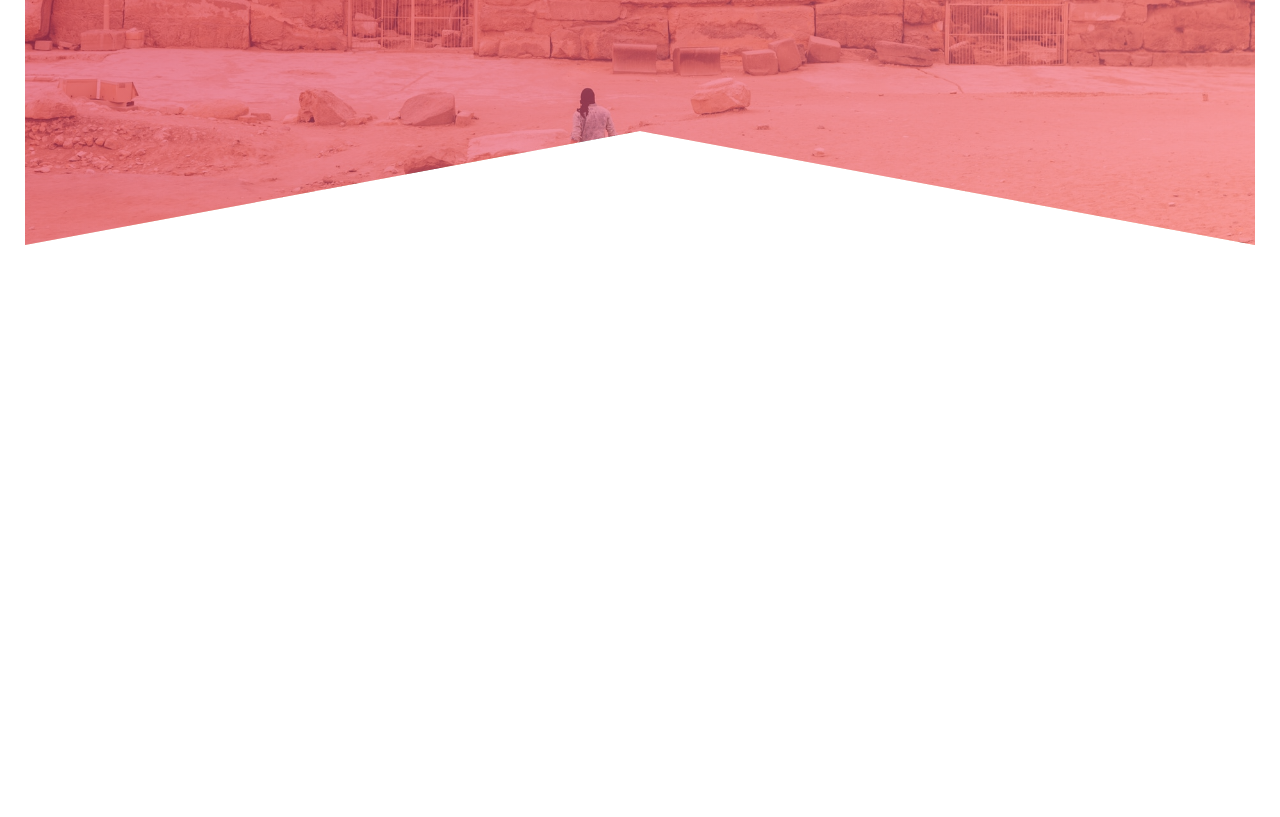
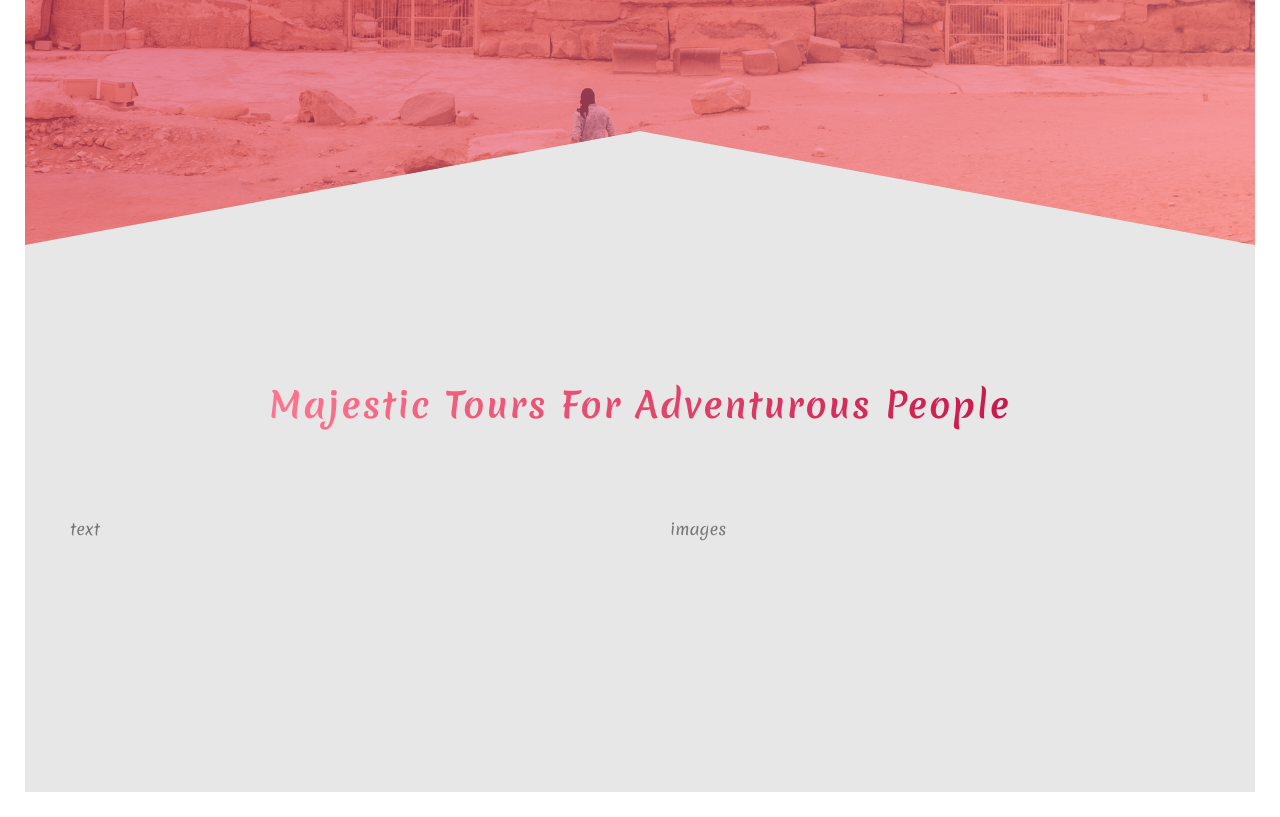
Before and after one commit to Ahmed-Roshdy-1/TOURLIFE, a website: page index.html in a window 1280 px wide. Shown: the part 540-1357 px from the top of the page. Before the commit the page ends 810 px from the top, so only its background shows below. Drawn offline with Linux system fonts and the light colour scheme; a web font is replaced by a local one.

Commit message:
about section

```diff
--- a/index.html
+++ b/index.html
@@ -28,8 +28,20 @@
       </div>
     </header>
 
+    <main>
+      <!-- about Section -->
+      <section class="about">
+        <div class="u-center-text u-margin-bottom-8">
+          <h2 class="heading-secondary"> Majestic tours for adventurous people </h2>
+        </div>
 
-
+        <div class="row">
+          <div class="col-1-of-2"> text </div>
+          <div class="col-1-of-2"> images </div>
+        </div>
+      </section>
+      <!-- End of about section -->
+    </main>
 
     <!-- Grid system -->
     <!-- <section class="grid-test">
@@ -67,7 +79,5 @@
         <div class="col-3-of-4"> col-3-of-4 </div>
       </div>
     </section> -->
-
-
   </body>
 </html>
--- a/sass/abstracts/_variavles.scss
+++ b/sass/abstracts/_variavles.scss
@@ -2,6 +2,9 @@
 $color-primary: #ff4d6d;
 $color-primary-light: #ff758f;
 $color-primary-dark: #c9184a;
+
+$color-grey-light-1: #e7e7e7;
+
 $color-grey-dark: #777;
 $text-color: #fff;
 $color-black: #000;
--- a/sass/base/_typography.scss
+++ b/sass/base/_typography.scss
@@ -6,3 +6,19 @@
   color: $color-grey-dark;
   padding: 2.5rem;
 }
+
+.heading-secondary {
+  font-size: 3.5rem;
+  text-transform: capitalize;
+  background-image: linear-gradient(to right, $color-primary-light, $color-primary-dark);
+  display: inline-block;
+  -webkit-background-clip: text;
+  color: transparent;
+  letter-spacing: 0.2rem;
+  transition: all 0.2s;
+
+  &:hover {
+    transform: skewY(2deg) skewX(15deg) scale(1.1);
+    text-shadow: 0.5rem 1rem 1.5rem rgba($color-black, 0.4);
+  }
+}
--- a/sass/base/_utilities.scss
+++ b/sass/base/_utilities.scss
@@ -0,0 +1,6 @@
+.u-center-text {
+  text-align: center;
+}
+.u-margin-bottom-8{
+  margin-bottom: 8rem;
+}
--- a/sass/layout/_grid.scss
+++ b/sass/layout/_grid.scss
@@ -1,6 +1,5 @@
 .row {
   max-width: $grid-width;
-  background-color: #eee;
   margin: 0 auto;
 
   &:not(:last-child) {
@@ -10,7 +9,6 @@
   @include clearfix;
 
   [class^="col-"] {
-    background-color: orangered;
     float: left;
 
     &:not(:last-child) {
--- a/sass/pages/_home.scss
+++ b/sass/pages/_home.scss
@@ -0,0 +1,5 @@
+.about {
+  background-color: $color-grey-light-1;
+  padding: 25rem 0;
+  margin-top: -15vh;
+}
```
Also changed, not shown: css/style.css. Lines whose indentation alone changed are shown as unchanged.
